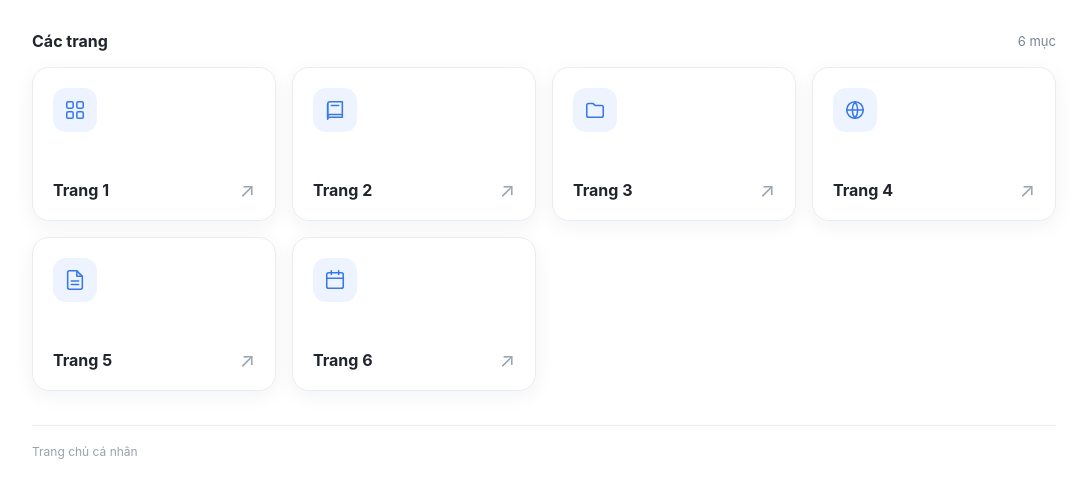
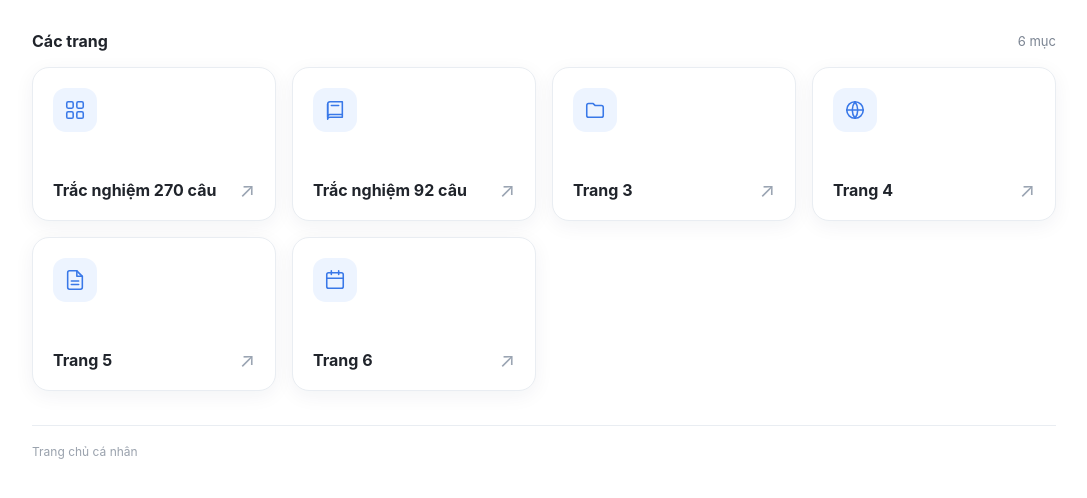
Before and after one commit to kasuodeptrai/tn, a plain HTML site: page index.html in a window 1280 px wide. Shown: the part 168-666 px from the top of the page, without its empty margins (96-1183 px from the left). Drawn offline with Linux system fonts and the light colour scheme.

Commit message:
Update navigation pages in index.html

```diff
--- a/index.html
+++ b/index.html
@@ -92,8 +92,8 @@
     // { title: "Tên trang", url: "duong-dan.html", icon: "book" }
     // Nếu là website bên ngoài, dùng URL đầy đủ, ví dụ: https://example.com
     const pages = [
-      { title: "Trang 1", url: "#", icon: "grid" },
-      { title: "Trang 2", url: "#", icon: "book" },
+      { title: "Trắc nghiệm 270 câu", url: "tracnghiem270.html", icon: "grid" },
+      { title: "Trắc nghiệm 92 câu", url: "tracnghiem92cau.html", icon: "book" },
       { title: "Trang 3", url: "#", icon: "folder" },
       { title: "Trang 4", url: "#", icon: "globe" },
       { title: "Trang 5", url: "#", icon: "file" },
```
